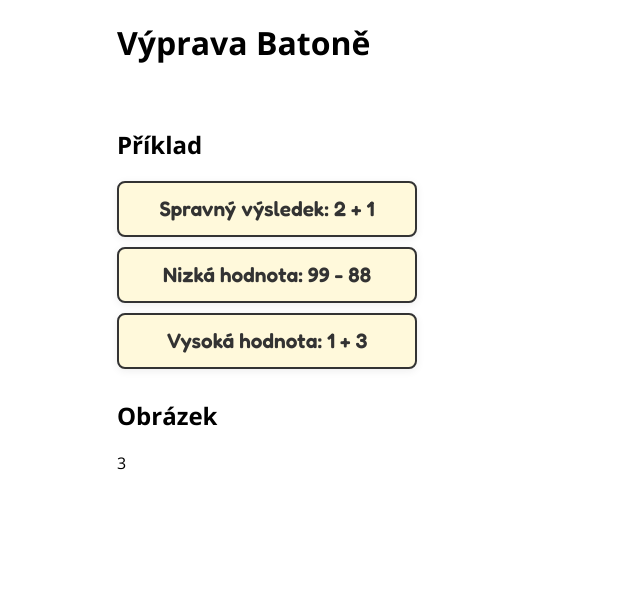
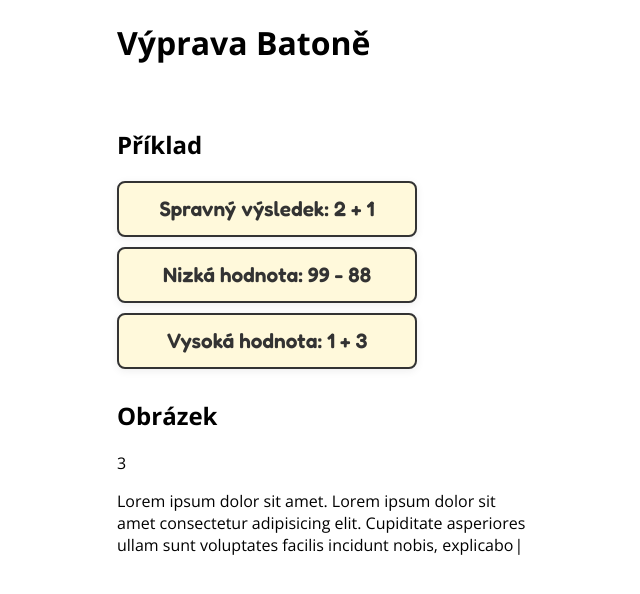
Before and after one commit to LucieKopasova/projekt-hra, a React (Vite) app: page / in a window 1280 px wide. Shown: the top 594 px of the page, without its empty margins (315-955 px from the left). Built offline with nearby package versions, Linux system fonts and the light colour scheme.

Commit message:
přidána vzorová komponenta TypewriterText s typewriter-efektem

```diff
--- a/package.json
+++ b/package.json
@@ -10,7 +10,8 @@
   },
   "dependencies": {
     "react": "^19.1.0",
-    "react-dom": "^19.1.0"
+    "react-dom": "^19.1.0",
+    "typewriter-effect": "^2.22.0"
   },
   "devDependencies": {
     "@types/react": "^19.1.2",
--- /dev/null
+++ b/src/components/TypewriterText/TypewriterText.jsx
@@ -0,0 +1,21 @@
+import Typewriter from 'typewriter-effect';
+
+
+const vzorovyText = 'Lorem ipsum dolor sit amet. Lorem ipsum dolor sit amet consectetur adipisicing elit. Cupiditate asperiores ullam sunt voluptates facilis incidunt nobis, explicabo, aut odio blanditiis dignissimos laudantium omnis, voluptatum expedita!';
+
+
+export const TypewriterText = () => {
+
+    return (
+        <>
+            <Typewriter
+                options={{
+                    strings: vzorovyText,
+                    autoStart: true,
+                    loop: false,
+                    delay: 20,
+                }}
+            />
+        </>
+    )
+}
--- a/src/pages/HomePage/index.jsx
+++ b/src/pages/HomePage/index.jsx
@@ -1,4 +1,5 @@
 import { Exams } from '../../components/shuffler/shuffler';
+import { TypewriterText } from '../../components/TypewriterText/TypewriterText';
 import './style.css';
 
 export const HomePage = () => {
@@ -9,6 +10,7 @@ export const HomePage = () => {
       </header>
       <main>
         <Exams />
+        <TypewriterText/>
       </main>
       <footer></footer>
     </div>
```
